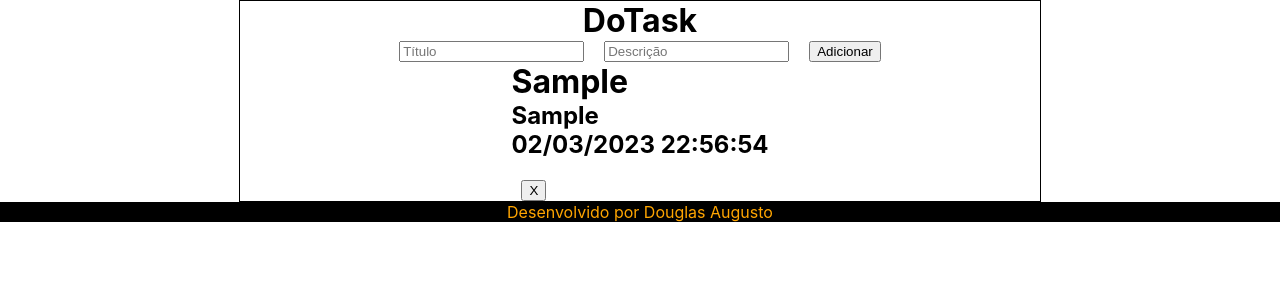
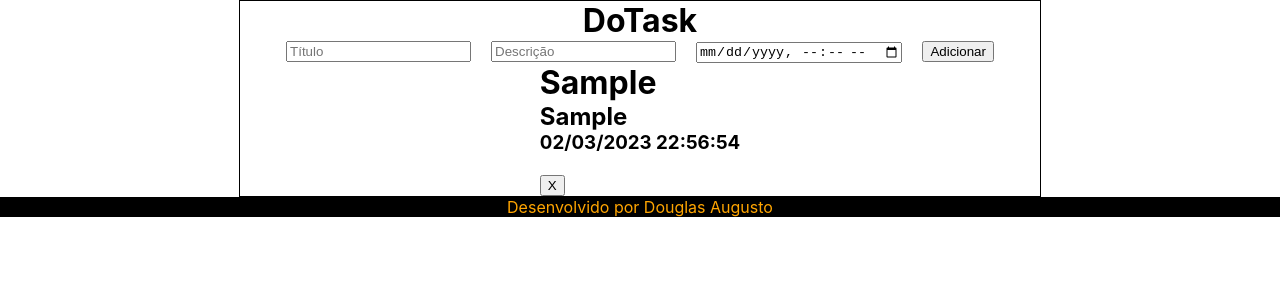
Before and after one commit to SunshineDN/Tasks-react, a React (Create React App) app: page / in a window 1280 px wide. Both pictures are taken after typing "Sample", "Sample" into the empty fields and a click on the button "Adicionar". Shown: the top 300 px of the page. Built offline with nearby package versions, Linux system fonts and the light colour scheme.

Commit message:
Adicionado botões e props

```diff
--- a/src/components/Action/index.js
+++ b/src/components/Action/index.js
@@ -6,19 +6,25 @@ export default function Action(){
     const [id, setId] = useState(1)
     const [title, setTitle] = useState('');
     const [desc, setDesc] = useState('');
+    const [chooseDate, setChooseDate] = useState("");
     const [tasks, setTasks] = useState([]);
 
     function clear() {
         setTitle("");
         setDesc("");
+        setChooseDate("");
     }
 
     function handleAdd() {
         if (title === "" || desc === ""){
             return
         }
-        let date = new Date().toLocaleString("pt-BR")
-        setTasks([{id:id, title: title, description: desc, date: date.split(",").join("")}, ...tasks]);
+
+        let date = new Date().toLocaleString("pt-BR").split(",").join("");
+        let newDate = chooseDate.split("T").join(" ");
+
+        console.log(Math.abs(date[0] - newDate[0]))
+        setTasks([{id:id, title: title, description: desc, date: date, chooseDate: newDate}, ...tasks]);
         setId(e => e += 1)
         clear();
     }
@@ -33,9 +39,10 @@ export default function Action(){
             <div>
                 <input className="title" type="text" value={title} placeholder="Título" onChange={e => setTitle(e.target.value)} />
                 <input className="desc" type="text" value={desc} placeholder="Descrição" onChange={e => setDesc(e.target.value)} />
-                <button onClick={handleAdd}>Adicionar</button>
+                <input className="date" type="datetime-local" value={chooseDate} placeholder="Informe a data limite" onChange={e => setChooseDate(e.target.value)} />
+                <button className="addBtn" onClick={handleAdd}>Adicionar</button>
             </div>
-            {tasks.map( t => <div key={t.id}><Tasks title={t.title} desc={t.description} date={t.date}></Tasks><button onClick={e => handleClearTask(t)}>X</button></div>)}
+            {tasks.map( t => <div key={t.id}><Tasks title={t.title} desc={t.description} date={t.date} chooseDate={t.chooseDate}></Tasks><button className="removeBtn" onClick={e => handleClearTask(t)}>X</button></div>)}
         </div>
     )
 }
--- a/src/components/Action/style.css
+++ b/src/components/Action/style.css
@@ -1,4 +1,4 @@
-.title, .desc, button {
+.title, .desc, .addBtn, .date {
     margin: 0 10px;
 }
 
--- a/src/components/Tasks/index.js
+++ b/src/components/Tasks/index.js
@@ -1,9 +1,12 @@
-export default function Tasks({title, desc, date}){
+import "./style.css"
+
+export default function Tasks({title, desc, date, chooseDate}){
     return(
         <div>
             <h1>{title}</h1>
             <h2>{desc}</h2>
-            <h2>{date}</h2>
+            <h3>{date}</h3>
+            <h3>{chooseDate}</h3>
             <br />
         </div>
     )
```
